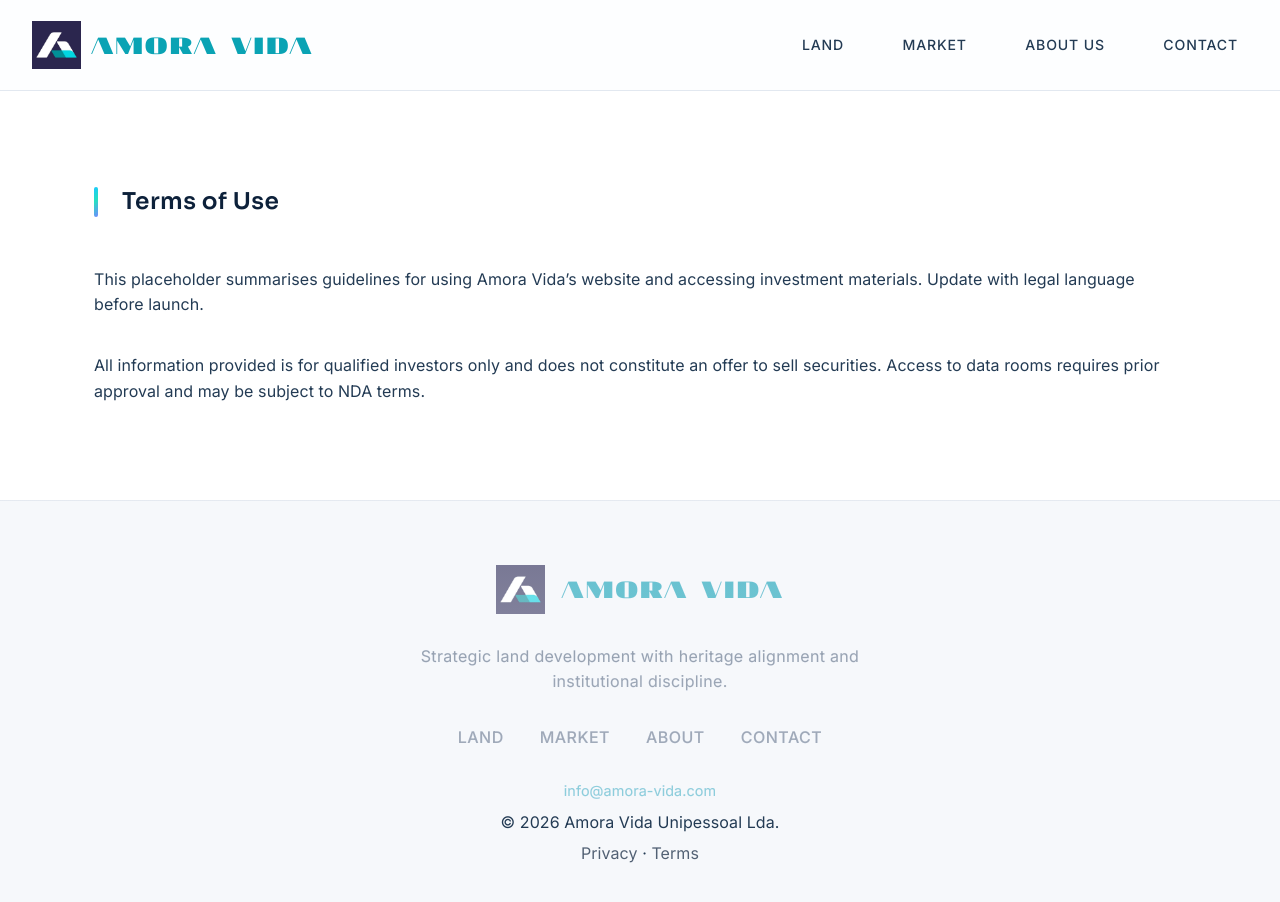
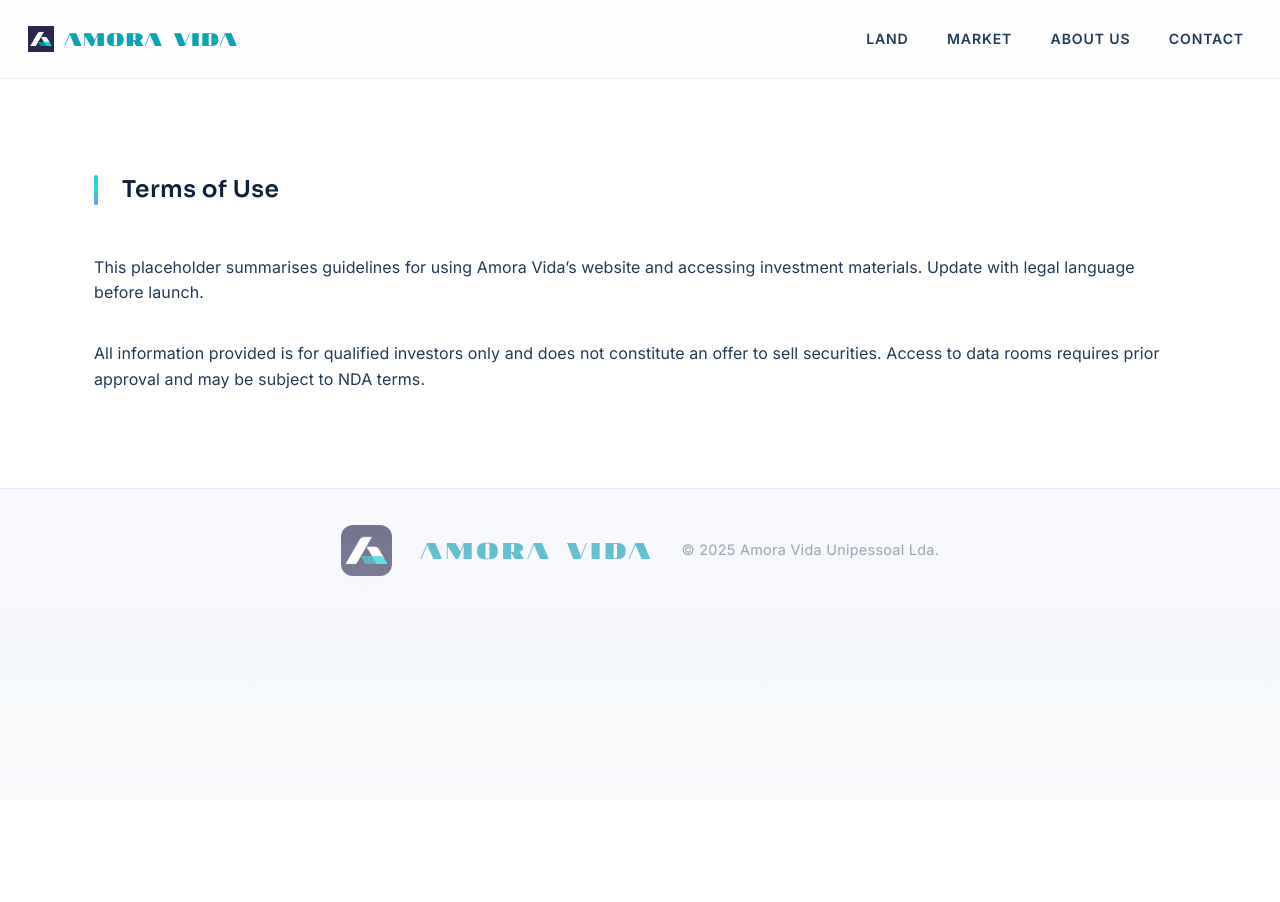
Before and after one commit to FabioX-G/amora-vida-site, an Eleventy site: page src/terms/index.njk in a window 1280 px wide. After the commit the page ends 800 px from the top, so only its background shows below. Built offline with nearby package versions, Linux system fonts and the light colour scheme; Eleventy itself is replaced by a stand-in of ours; files that its build step writes are made by us from their sources.

Commit message:
Some update

```diff
--- a/src/_includes/partials/site-footer.njk
+++ b/src/_includes/partials/site-footer.njk
@@ -1,6 +1,5 @@
-<footer class="global-footer">
-  <div class="footer-container">
-    <div class="footer-brand">
+<footer class="global-footer" aria-label="Site footer">
+  <div class="footer-shell">
     <img
       src="/assets/images/Logo_Cropped.jpg"
       alt="Amora Vida logo"
@@ -11,23 +10,6 @@
       class="footer-logo"
     >
     <span class="footer-name">AMORA VIDA</span>
-    </div>
-
-    <p class="footer-tagline">Strategic land development with heritage alignment and institutional discipline.</p>
-
-    <nav class="footer-links" aria-label="Footer navigation">
-      <a href="/land-opportunity/" {% if page.url == '/land-opportunity/' %}aria-current="page"{% endif %}>Land</a>
-      <a href="/market-context/" {% if page.url == '/market-context/' %}aria-current="page"{% endif %}>Market</a>
-      <a href="/about/" {% if page.url == '/about/' %}aria-current="page"{% endif %}>About</a>
-      <a href="/contact/" {% if page.url == '/contact/' %}aria-current="page"{% endif %}>Contact</a>
-    </nav>
-
-    <div class="footer-meta">
-      <a href="mailto:info@amora-vida.com" class="footer-email">info@amora-vida.com</a>
-      <p>© {{ 'now' | date('yyyy') }} Amora Vida Unipessoal Lda.</p>
-      <p class="legal-links">
-        <a href="/privacy/">Privacy</a> · <a href="/terms/">Terms</a>
-      </p>
-    </div>
+    <span class="footer-copy">© 2025 Amora Vida Unipessoal Lda.</span>
   </div>
 </footer>
--- a/src/_includes/partials/site-header.njk
+++ b/src/_includes/partials/site-header.njk
@@ -1,22 +1,23 @@
-<header class="global-header">
+<header class="global-header" aria-label="Site header">
   <div class="nav-inner">
-    <a href="/" class="brand brand-lockup">
+    <a href="/" class="brand">
       <img
+        class="brand-icon"
         src="/assets/images/Logo_Cropped.jpg"
         alt="Amora Vida logo"
         width="600"
         height="600"
         decoding="async"
         fetchpriority="high"
-        class="brand-logo"
       >
       <span class="brand-name">AMORA VIDA</span>
     </a>
-    <nav class="nav-links" aria-label="Main">
-      <a href="/land-opportunity/" class="nav-link"{% if page.url == '/land-opportunity/' %} aria-current="page"{% endif %}>Land</a>
-      <a href="/market-context/" class="nav-link"{% if page.url == '/market-context/' %} aria-current="page"{% endif %}>Market</a>
-      <a href="/about/" class="nav-link"{% if page.url == '/about/' %} aria-current="page"{% endif %}>About Us</a>
-      <a href="/contact/" class="nav-link"{% if page.url == '/contact/' %} aria-current="page"{% endif %}>Contact</a>
+
+    <nav class="nav-scroll" aria-label="Primary navigation">
+      <a class="nav-link" href="/land-opportunity/" {% if page.url == '/land-opportunity/' %}aria-current="page"{% endif %}>Land</a>
+      <a class="nav-link" href="/market-context/" {% if page.url == '/market-context/' %}aria-current="page"{% endif %}>Market</a>
+      <a class="nav-link" href="/about/" {% if page.url == '/about/' %}aria-current="page"{% endif %}>About Us</a>
+      <a class="nav-link" href="/contact/" {% if page.url == '/contact/' %}aria-current="page"{% endif %}>Contact</a>
     </nav>
   </div>
 </header>
--- a/src/assets/css/global.css
+++ b/src/assets/css/global.css
@@ -452,259 +452,127 @@ strong {
   position: sticky;
   top: 0;
   z-index: 50;
-  background: rgba(255, 255, 255, 0.88);
+  background: rgba(255, 255, 255, 0.9);
   backdrop-filter: blur(6px) saturate(140%);
-  border-bottom: 1px solid var(--stroke-100);
-  transition: all 0.25s ease;
+  border-bottom: 1px solid rgba(13, 33, 58, 0.08);
+  padding-top: max(env(safe-area-inset-top), 0px);
 }
 
+
 .nav-inner {
-  display: flex;
-  justify-content: space-between;
+  display: grid;
+  grid-template-columns: auto 1fr;
   align-items: center;
   max-width: 1280px;
   margin-inline: auto;
-  padding: clamp(12px, 2vw, 18px) clamp(18px, 4vw, 32px);
-  gap: clamp(16px, 3vw, 28px);
+  padding: clamp(10px, 2.6vw, 14px) clamp(16px, 4vw, 28px);
+  gap: clamp(10px, 2vw, 16px);
 }
 
-.brand,
-.brand-lockup {
+.brand {
   display: flex;
   align-items: center;
   gap: 10px;
   text-decoration: none;
 }
 
-.brand-logo,
-.footer-logo {
+.brand-icon {
   display: block;
-  height: clamp(44px, 3.8vw, 64px);
+  height: 26px;
   width: auto;
 }
 
-.brand-name,
-.footer-name {
+ .brand-name {
   font-family: var(--font-logo);
-  font-size: clamp(18px, 1.6vw, 22px);
+  text-transform: uppercase;
+  letter-spacing: 0.06em;
   font-weight: 600;
+  color: var(--brand-strong);
   line-height: 1;
-  letter-spacing: 0.06em;
-  text-transform: uppercase;
-  -webkit-font-smoothing: antialiased;
-  -moz-osx-font-smoothing: grayscale;
-  font-variant-ligatures: none;
 }
 
-.brand-name {
-  color: var(--brand-strong);
+.nav-scroll {
+  display: flex;
+  gap: clamp(16px, 4vw, 24px);
+  align-items: center;
+  overflow-x: auto;
+  overflow-y: hidden;
+  -webkit-overflow-scrolling: touch;
+  white-space: nowrap;
+  padding-inline: clamp(4px, 2vw, 8px);
+  scroll-snap-type: x proximity;
+  mask-image: linear-gradient(90deg, transparent, #000 12px, #000 calc(100% - 12px), transparent);
 }
 
-.nav-links {
-  display: flex;
-  align-items: center;
-  gap: clamp(20px, 3vw, 40px);
-  flex-wrap: wrap;
-  justify-content: flex-end;
+.nav-scroll::-webkit-scrollbar {
+  display: none;
 }
 
 .nav-link {
   position: relative;
-  font-family: "Inter", system-ui, sans-serif;
-  font-weight: 500;
-  font-size: clamp(14px, 1.1vw, 15.5px);
+  text-decoration: none;
+  text-transform: uppercase;
   letter-spacing: 0.06em;
-  text-transform: uppercase;
-  color: var(--ink-700);
-  text-decoration: none;
-  transition: color 0.2s ease, transform 0.2s ease;
-  padding: 16px 10px;
+  font-weight: 600;
+  color: #233b54;
+  font-size: clamp(14px, 3.8vw, 15.5px);
+  padding-block: 12px;
+  scroll-snap-align: center;
+  transition: color 0.18s ease, transform 0.18s ease;
 }
 
 .nav-link:hover {
-  color: var(--ink-900);
+  color: #0d213a;
   transform: translateY(-1px);
-}
-
-.nav-link[aria-current='page'] {
-  color: var(--ink-900);
 }
 
 .nav-link::after {
   content: "";
   position: absolute;
-  left: 8px;
-  right: 8px;
-  bottom: 6px;
-  height: 3px;
-  border-radius: 3px;
+  left: 0;
+  right: 0;
+  bottom: 4px;
+  height: 2px;
+  border-radius: 2px;
   background: transparent;
   opacity: 0;
-  transition: opacity 0.18s ease, box-shadow 0.18s ease, background 0.18s ease;
+  transition: opacity 0.18s ease, background 0.18s ease, box-shadow 0.18s ease;
 }
 
 .nav-link:hover::after,
-.nav-link[aria-current='page']::after {
-  background: var(--grad-primary);
-  box-shadow: 0 0 8px rgba(20, 203, 208, 0.35);
+.nav-link[aria-current="page"]::after {
+  background: linear-gradient(118deg, #14cbd0, #0aa3b4);
+  box-shadow: 0 0 6px rgba(20, 203, 208, 0.35);
   opacity: 1;
 }
 
 .nav-link:focus-visible {
-  outline: 2px solid var(--focus-ring);
+  outline: 2px solid color-mix(in srgb, #14cbd0 65%, #6ff 15%);
   outline-offset: 3px;
 }
 
-@media (max-width: 720px) {
-  .nav-inner {
-    flex-direction: column;
-    align-items: stretch;
+@media (min-width: 960px) {
+  .global-header::before,
+  .global-header::after {
+    display: none;
   }
 
-  .nav-links {
-    justify-content: center;
-    gap: clamp(14px, 5vw, 24px);
+  .nav-inner {
+    grid-template-columns: auto 1fr;
+  }
+
+  .nav-scroll {
+    justify-content: flex-end;
+    gap: clamp(20px, 3vw, 40px);
+    mask-image: none;
   }
 
   .nav-link {
-    padding-block: 12px;
+    font-size: clamp(14px, 1.1vw, 16px);
+    padding-block: 14px;
   }
 }
 
-/* Footer */
-.global-footer {
-  background: #f6f8fb;
-  border-top: 1px solid rgba(13, 33, 58, 0.06);
-  padding: clamp(42px, 6vw, 76px) clamp(18px, 4vw, 48px);
-  color: rgba(13, 33, 58, 0.8);
-  font-weight: 400;
-}
-
-.footer-container {
-  max-width: 960px;
-  margin-inline: auto;
-  display: grid;
-  gap: clamp(18px, 3vw, 30px);
-  justify-items: center;
-  align-items: center;
-  text-align: center;
-}
-
-.footer-brand {
-  display: flex;
-  align-items: center;
-  gap: clamp(12px, 2vw, 16px);
-}
-
-.footer-name {
-  color: var(--brand-strong);
-}
-
-.footer-tagline,
-.header-tagline {
-  font-family: 'Corporative', 'Inter', sans-serif;
-  letter-spacing: 0.02em;
-  color: rgba(13, 33, 58, 0.78);
-}
-
-.footer-tagline {
-  max-width: 46ch;
-  font-size: clamp(0.95rem, 1.4vw, 1rem);
-  line-height: 1.6;
-  margin: 0;
-  color: rgba(13, 33, 58, 0.72);
-}
-
-.footer-links {
-  display: flex;
-  gap: clamp(18px, 4vw, 36px);
-  justify-content: center;
-  flex-wrap: wrap;
-  font-weight: 500;
-  letter-spacing: 0.03em;
-  text-transform: uppercase;
-  padding: 0;
-  margin: 0;
-}
-
-.footer-links a {
-  position: relative;
-  color: rgba(13, 33, 58, 0.74);
-  text-decoration: none;
-  transition: color 0.18s ease, transform 0.18s ease;
-}
-
-.footer-links a::after {
-  content: "";
-  position: absolute;
-  left: 0;
-  right: 0;
-  bottom: -3px;
-  height: 2px;
-  background: linear-gradient(90deg, #0ad0e2, #3ae0c8);
-  border-radius: 2px;
-  opacity: 0;
-  transform: translateY(4px);
-  transition: opacity 0.18s ease, transform 0.18s ease, box-shadow 0.18s ease;
-}
-
-.footer-links a:hover {
-  color: #0d213a;
-  transform: translateY(-1px);
-}
-
-.footer-links a:hover::after,
-.footer-links a[aria-current='page']::after {
-  opacity: 1;
-  transform: translateY(0);
-  box-shadow: 0 0 6px rgba(58, 224, 200, 0.3);
-}
-
-.footer-links a:focus-visible {
-  outline: 2px solid var(--focus-ring);
-  outline-offset: 3px;
-}
-
-.footer-meta {
-  display: flex;
-  flex-direction: column;
-  align-items: center;
-  gap: 6px;
-  font-size: 0.9rem;
-  color: rgba(13, 33, 58, 0.68);
-  margin: 0;
-}
-
-.footer-meta p {
-  margin: 0;
-}
-
-.footer-email {
-  color: #0aa3b4;
-  text-decoration: none;
-  border-bottom: 1px solid transparent;
-  transition: border-color 0.2s ease;
-}
-
-.footer-email:hover {
-  border-color: #0aa3b4;
-}
-
-.legal-links a {
-  color: rgba(13, 33, 58, 0.7);
-  text-decoration: none;
-  transition: color 0.2s ease;
-}
-
-.legal-links a:hover {
-  color: #0d213a;
-}
-
-@media (max-width: 640px) {
-  .footer-links {
-    gap: 20px;
-  }
-}
 
 /* Cards and grids */
 .metrics-grid {
@@ -863,128 +731,46 @@ select {
 /* Footer */
 .global-footer {
   background: #f6f8fb;
-  border-top: 1px solid rgba(35, 48, 84, 0.08);
-  padding: clamp(32px, 6vw, 64px) clamp(24px, 5vw, 48px);
-  color: var(--ink-700);
-  font-family: "Inter", system-ui, sans-serif;
+  border-top: 1px solid rgba(13, 33, 58, 0.08);
+  padding: clamp(24px, 4vw, 36px) clamp(18px, 5vw, 32px);
+  color: rgba(12, 36, 58, 0.78);
 }
 
-.footer-inner {
-  display: grid;
-  gap: 24px;
-  grid-template-columns: 1.4fr 1fr 1fr;
-  max-width: 1280px;
+.footer-shell {
+  max-width: 960px;
   margin-inline: auto;
-  align-items: start;
+  display: flex;
+  align-items: center;
+  justify-content: center;
+  gap: clamp(12px, 3vw, 28px);
+  text-align: center;
+  flex-wrap: wrap;
 }
 
-.footer-brand h3 {
-  font-family: "20db", system-ui, sans-serif;
-  color: var(--brand-strong);
-  font-size: clamp(18px, 1.5vw, 22px);
+.footer-logo {
+  width: clamp(40px, 4vw, 52px);
+  height: auto;
+  border-radius: 12px;
+  box-shadow: 0 12px 32px -22px rgba(13, 33, 58, 0.28);
 }
 
-.footer-brand p {
-  color: var(--ink-600);
-  margin-top: 4px;
-  font-size: clamp(14px, 1.1vw, 15.5px);
-}
-
-.footer-nav {
-  display: flex;
-  flex-direction: column;
-  gap: 10px;
-}
-
-.footer-nav a {
-  color: var(--ink-700);
-  text-decoration: none;
-  font-weight: 500;
-  position: relative;
-  transition: color 0.18s ease;
-  padding-bottom: 2px;
-}
-
-.footer-nav a:hover {
+.footer-name {
+  font-family: var(--font-logo);
+  font-size: clamp(1rem, 1.8vw, 1.25rem);
+  letter-spacing: 0.14em;
   color: var(--brand-strong);
 }
 
-.footer-nav a::after {
-  content: "";
-  position: absolute;
-  left: 0;
-  bottom: -2px;
-  width: 0%;
-  height: 2px;
-  background: linear-gradient(90deg, #1ac8ff, #26e0c1);
-  border-radius: 2px;
-  transition: width 0.2s ease;
+.footer-copy {
+  font-size: 0.9rem;
+  letter-spacing: 0.02em;
+  color: rgba(12, 36, 58, 0.6);
 }
 
-.footer-nav a:hover::after {
-  width: 100%;
-}
-
-.footer-contact {
-  text-align: right;
-  font-size: clamp(14px, 1.1vw, 15.5px);
-}
-
-.footer-contact a {
-  color: #0a8da5;
-  text-decoration: none;
-  border-bottom: 1px solid rgba(10, 141, 165, 0.3);
-  transition: border-color 0.2s ease;
-}
-
-.footer-contact a:hover {
-  border-bottom-color: #0a8da5;
-}
-
-.footer-legal {
-  margin-top: 28px;
-  padding-top: 18px;
-  border-top: 1px solid rgba(35, 48, 84, 0.08);
-  display: flex;
-  justify-content: space-between;
-  align-items: center;
-  font-size: clamp(13px, 1vw, 14.5px);
-  color: var(--ink-500);
-  max-width: 1280px;
-  margin-inline: auto;
-}
-
-.footer-legal a {
-  color: var(--ink-600);
-  text-decoration: none;
-  transition: color 0.2s ease;
-}
-
-.footer-legal a:hover {
-  color: var(--brand-strong);
-}
-
-@media (max-width: 880px) {
-  .footer-inner {
-    grid-template-columns: 1fr;
-    text-align: center;
-    gap: 32px;
-  }
-
-  .footer-nav {
-    flex-direction: row;
-    justify-content: center;
-    gap: 18px;
-  }
-
-  .footer-contact {
-    text-align: center;
-  }
-
-  .footer-legal {
+@media (max-width: 640px) {
+  .footer-shell {
     flex-direction: column;
-    gap: 12px;
-    text-align: center;
+    gap: 10px;
   }
 }
 
```
Lines whose indentation alone changed are shown as unchanged.
